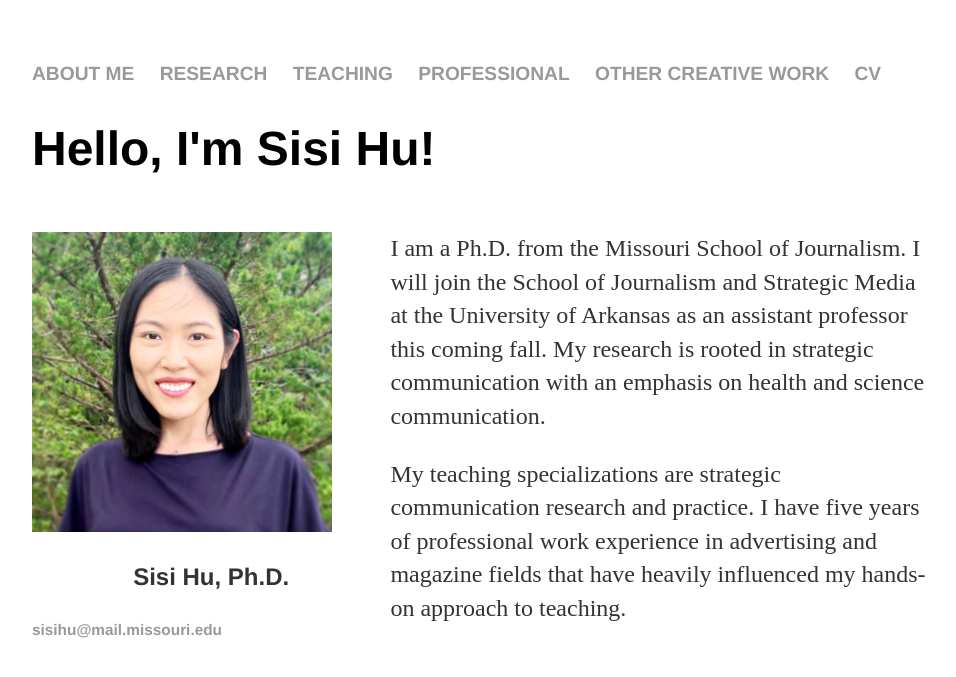
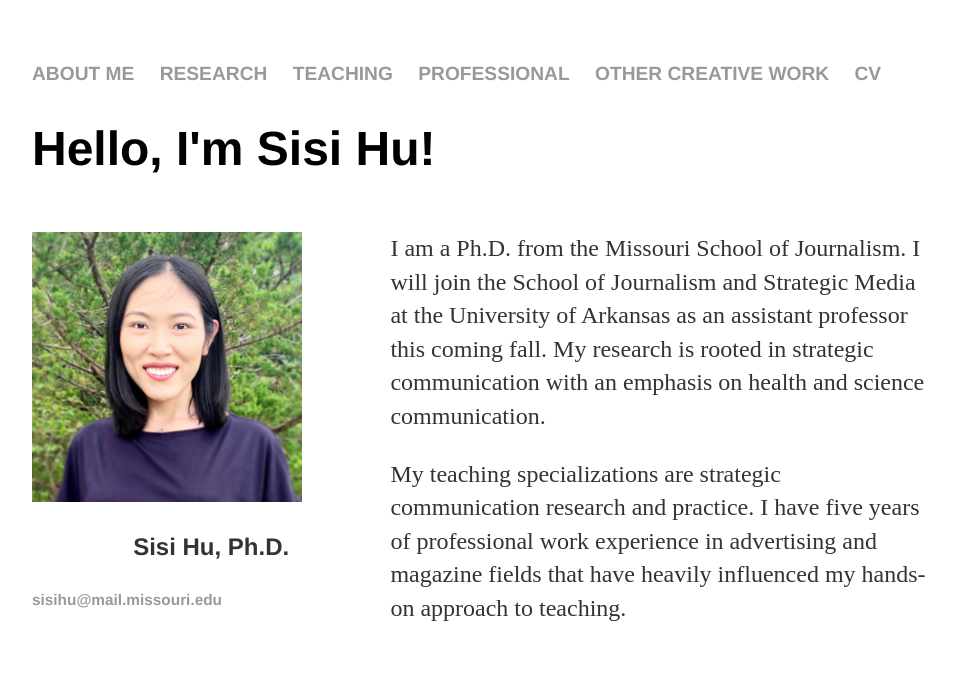
Before and after one commit to sisihuphd/sisihuphd.github.io, a Jekyll site: the page built from index.html, in a window 1280 px wide. Shown: the top 677 px of the page, without its empty margins (160-1116 px from the left). Built offline with Jekyll 4.4.1, drawn with Linux system fonts in a browser that asks for light colours.

Commit message:
Update index.html

```diff
--- a/index.html
+++ b/index.html
@@ -12,7 +12,7 @@ title: Sisi Hu | About Me
                       <p>My teaching specializations are strategic communication research and practice.
 			          I have five years of professional work experience in advertising and magazine fields that have heavily influenced my hands-on approach to teaching.  </p>
 	      </div>
-              <div id="profile-photo"><img src="../images/IMG_7355.JPG" width="300">
+              <div id="profile-photo"><img src="../images/IMG_7355.JPG" width="270">
 	<p style = "font-family: Helvetica, Arial, Sans-Serif;font-size:1.5em;font-weight: bold;text-align:center">Sisi Hu, Ph.D.</p>
 	</div>
 
```
